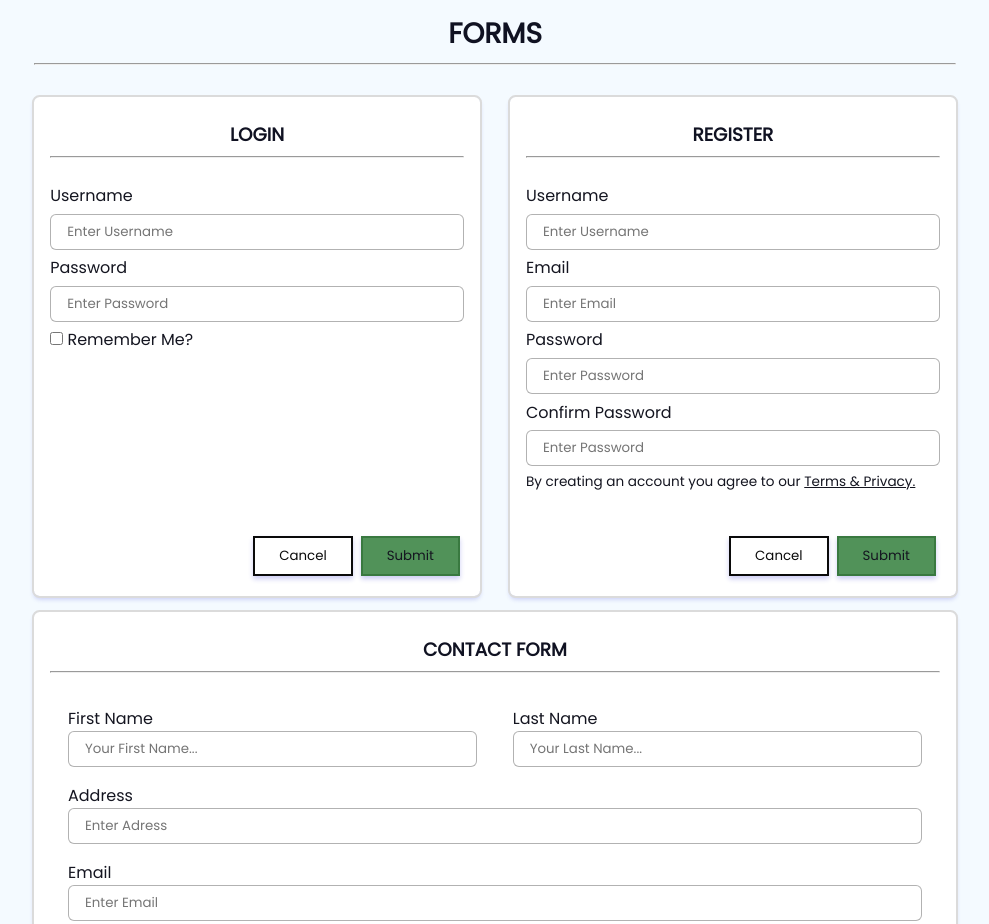
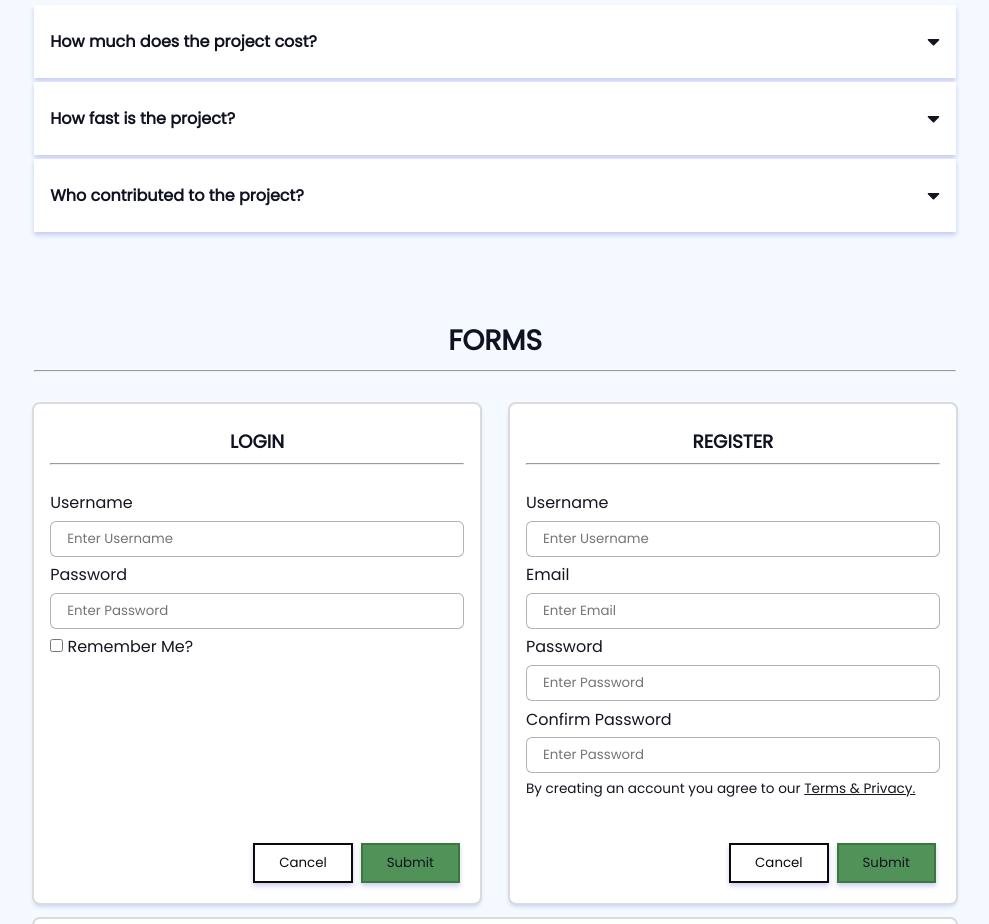
Before and after one commit to genebit/pre-framework, a plain HTML site: page index.html in a window 1280 px wide. Shown: the part 2312-3236 px from the top of the page, without its empty margins (145-1134 px from the left). Drawn offline with Linux system fonts and the light colour scheme.

Commit message:
Applied accordion to website

```diff
--- a/index.html
+++ b/index.html
@@ -7,7 +7,8 @@
 		<title>Document</title>
 		<link rel="stylesheet" href="styles/main.css" />
 		<link rel="stylesheet" href="styles/simple-grid.css" />
-		<script src="script.js"></script>
+		<link rel="stylesheet" href="fontawesome.v5.15.4/css/all.min.css">
+		<script defer src="script.js"></script>
 	</head>
 	<body>
 		<div class="jumbotron text-center">
@@ -168,6 +169,41 @@
 			</div>
 			<div class="spacer-md"></div>
 			<div class="row">
+				<div class="col-12">
+					<div class="accordion">
+						<div class="accordion-card">
+							<div class="accordion-card-header">
+								<h6>How much does the project cost?</h6>
+								<i class="fa fa-caret-down"></i>
+							</div>
+							<div class="accordion-card-body">
+								<p>Lorem ipsum dolor sit amet consectetur adipisicing elit. Cupiditate esse et excepturi ad. Laudantium perspiciatis similique optio repudiandae iste sequi, ipsum assumenda possimus rerum sapiente recusandae, labore unde officia? Molestias.</p>
+								<p>Lorem ipsum dolor sit amet consectetur adipisicing elit. Cupiditate esse et excepturi ad. Laudantium perspiciatis similique optio repudiandae iste sequi, ipsum assumenda possimus rerum sapiente recusandae, labore unde officia? Molestias.</p>
+							</div>
+						</div>
+						<div class="accordion-card">
+							<div class="accordion-card-header">
+								<h6>How fast is the project?</h6>
+								<i class="fa fa-caret-down"></i>
+							</div>
+							<div class="accordion-card-body">
+								<p>Lorem ipsum dolor sit amet, consectetur adipisicing elit, sed do eiusmod tempor incididunt ut labore et dolore magna aliqua. Ut enim ad minim veniam, quis nostrud exercitation ullamco laboris nisi ut aliquip ex ea commodo consequat.</p>
+							</div>
+						</div>
+						<div class="accordion-card">
+							<div class="accordion-card-header">
+								<h6>Who contributed to the project?</h6>
+								<i class="fa fa-caret-down"></i>
+							</div>
+							<div class="accordion-card-body">
+								<p>Lorem ipsum dolor sit amet, consectetur adipisicing elit, sed do eiusmod tempor incididunt ut labore et dolore magna aliqua. Ut enim ad minim veniam, quis nostrud exercitation ullamco laboris nisi ut aliquip ex ea commodo consequat.</p>
+							</div>
+						</div>
+					</div>
+				</div>
+			</div>
+			<div class="spacer-md"></div>
+			<div class="row">
 				<div class="col-12 text-center">
 					<h2>FORMS</h2>
 					<hr>
```
